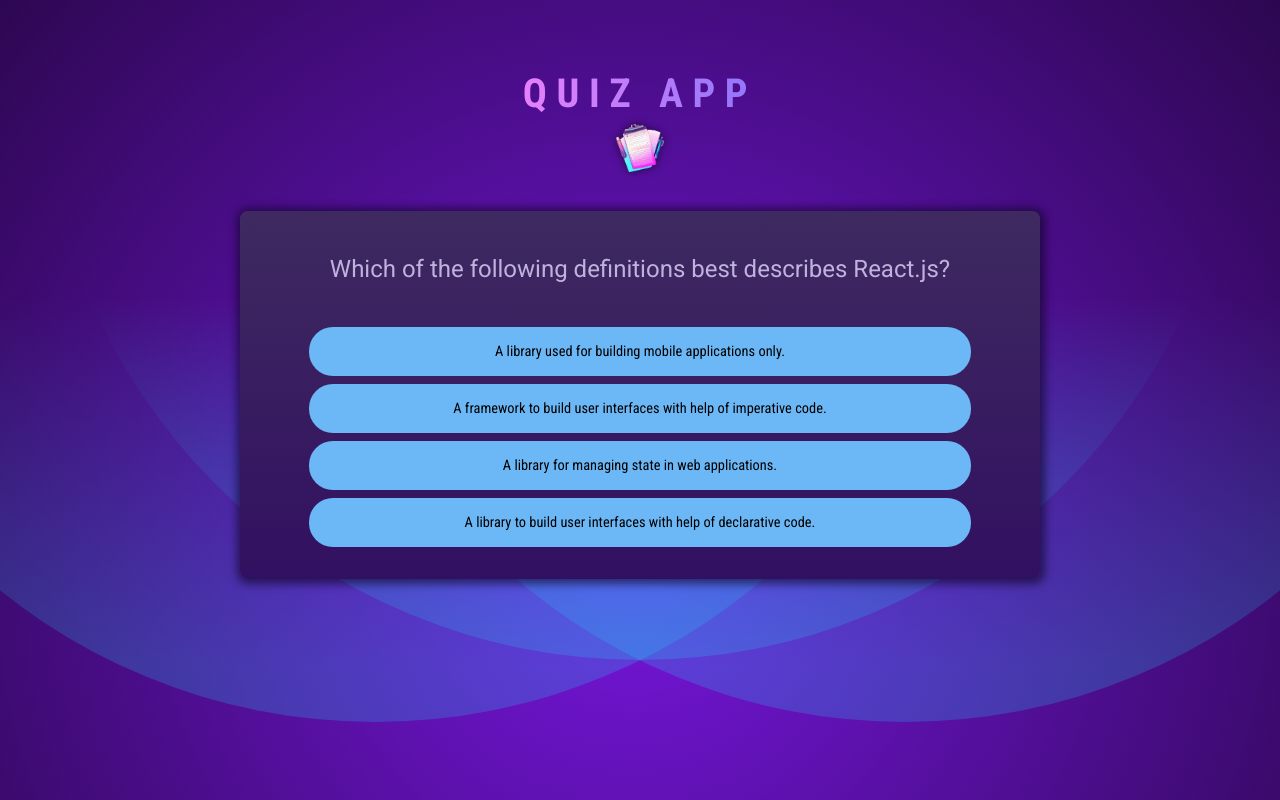
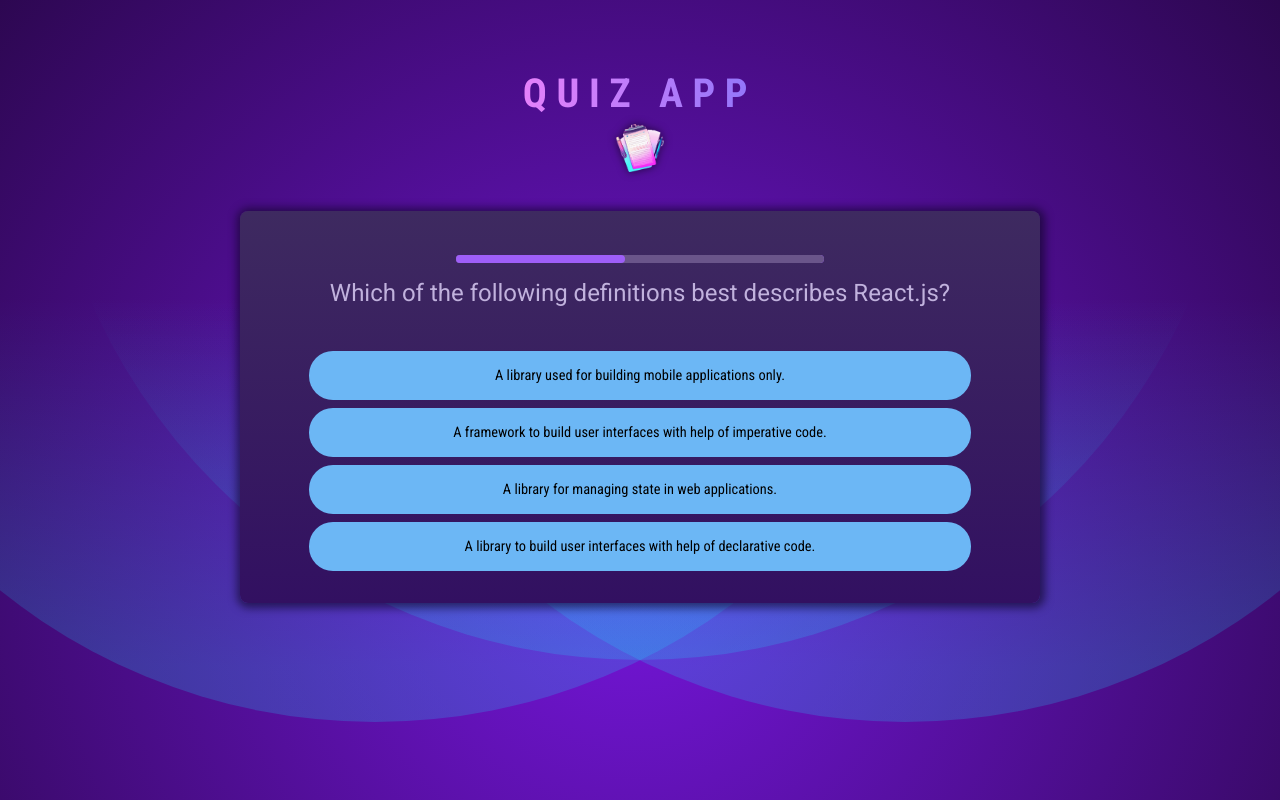
Before and after one commit to ms-tech-geek/quiz-app, a React (Vite) app: page / in a window 1280 px wide. Built offline with nearby package versions, Linux system fonts and the light colour scheme.

Commit message:
adding question timers

```diff
--- /dev/null
+++ b/src/components/QuestionTimer.jsx
@@ -0,0 +1,25 @@
+import { useState, useEffect } from 'react';
+
+const QuestionTimer = ({ timeout, onTimeout }) => {
+  const [remainingTime, setRemainingTime] = useState(timeout);
+
+  useEffect(() => {
+    console.log(`setting time out`);
+    const timer = setTimeout(onTimeout, timeout);
+
+    return () => clearTimeout(timer);
+  }, [timeout, onTimeout]);
+
+  useEffect(() => {
+    console.log(`setting interval`);
+    const interval = setInterval(() => {
+      setRemainingTime((prevRemainingTime) => prevRemainingTime - 100);
+    }, 100);
+
+    return () => clearInterval(interval);
+  }, [remainingTime]);
+
+  return <progress id="question-time" value={remainingTime} max={timeout} />;
+};
+
+export default QuestionTimer;
--- a/src/components/Quiz.jsx
+++ b/src/components/Quiz.jsx
@@ -1,6 +1,7 @@
-import { useState } from 'react';
+import { useCallback, useState } from 'react';
 import QUESTIONS from '../questions';
 import quizCompleteImg from '../assets/quiz-complete.png';
+import QuestionTimer from './QuestionTimer';
 
 const Quiz = () => {
   const [userAnswers, setUserAnswers] = useState([]);
@@ -9,9 +10,11 @@
 
   const quizIsComplete = activeQuestionIndex === QUESTIONS.length;
 
-  const handleSelectAnswer = (selectedAnswer) => {
+  const handleSelectAnswer = useCallback((selectedAnswer) => {
     setUserAnswers((prevUserAnswers) => [...prevUserAnswers, selectedAnswer]);
-  };
+  }, []);
+
+  const handleSkipAnswer = useCallback(() => handleSelectAnswer(null), []);
 
   if (quizIsComplete) {
     return (
@@ -28,6 +31,7 @@
   return (
     <div id="quiz">
       <div id="question">
+        <QuestionTimer timeout={10000} onTimeout={handleSkipAnswer} />
         <h2>{QUESTIONS[activeQuestionIndex].text}</h2>
       </div>
       <ul id="answers">
```
